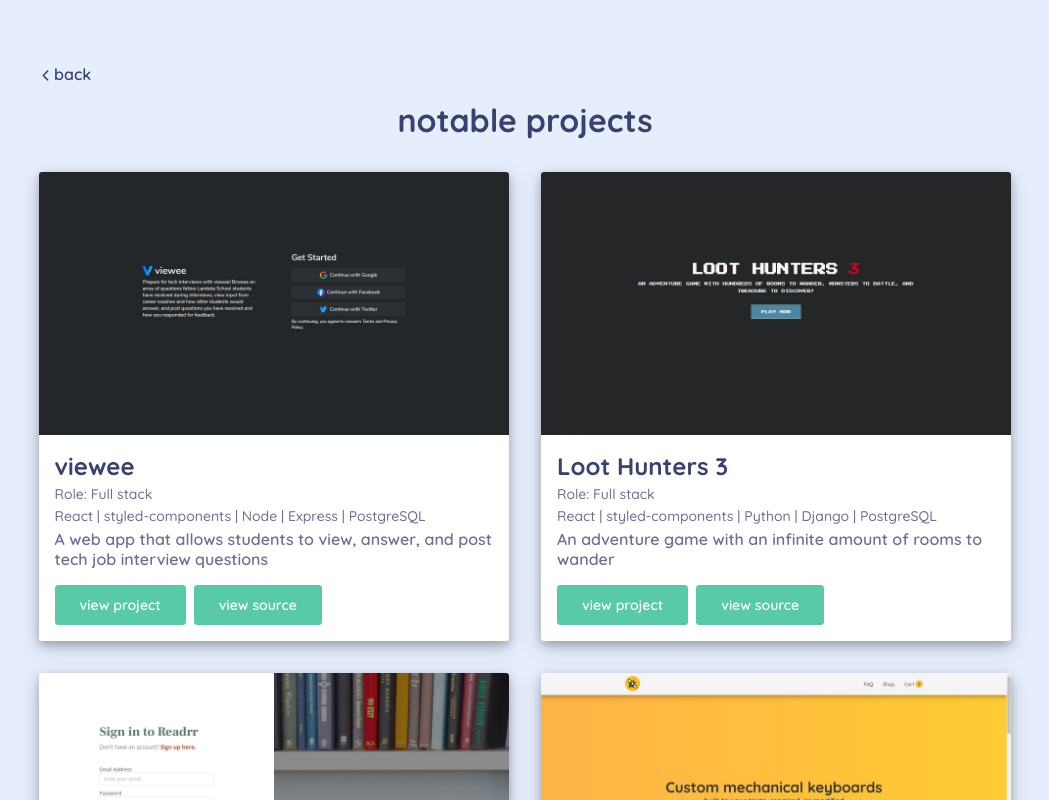
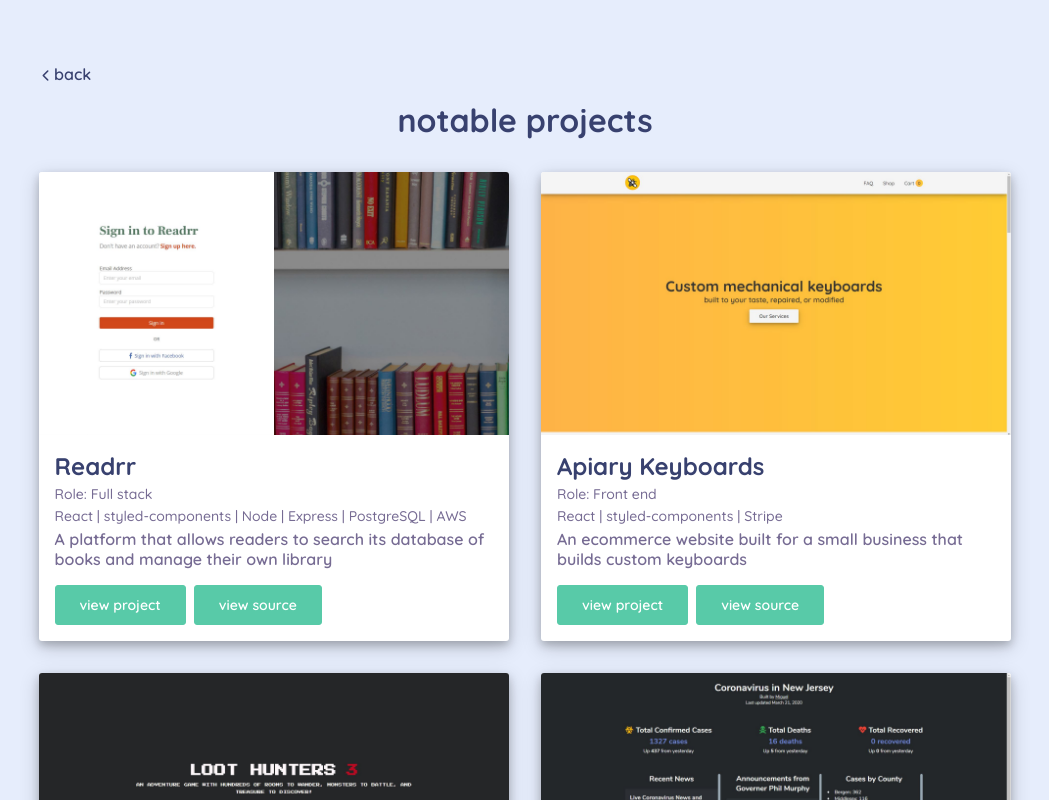
Before and after one commit to miugel/miguelnicolas, a React (Create React App) app: page /projects in a window 1280 px wide. Shown: the top 800 px of the page, without its empty margins (115-1164 px from the left). Built offline with nearby package versions, Linux system fonts and the light colour scheme.

Commit message:
Omit current project

```diff
--- a/src/components/projects.js
+++ b/src/components/projects.js
@@ -11,7 +11,7 @@ const Projects = props => {
 
             <div className='project-container'>
 
-            <div className='project'>
+                {/* <div className='project'>
                     <a href='https://viewee.netlify.app/' target='_blank' rel='noopener noreferrer'><div className='project-image'></div></a>
                     <div className='project-description'>
                         <h2>viewee</h2>
@@ -21,19 +21,7 @@ const Projects = props => {
                         <a href='https://viewee.netlify.app/' target='_blank' rel='noopener noreferrer'><button>view project</button></a>
                         <a href='https://github.com/viewee' target='_blank' rel='noopener noreferrer'><button>view source</button></a>
                     </div>
-                </div>
-
-                <div className='project'>
-                    <a href='https://loothunters.netlify.app/' target='_blank' rel='noopener noreferrer'><div className='project-image'></div></a>
-                    <div className='project-description'>
-                        <h2>Loot Hunters 3</h2>
-                        <p className='role'>Role: Full stack</p>
-                        <p className='tech-stack'>React | styled-components | Python | Django | PostgreSQL</p>
-                        <p className='description'>An adventure game with an infinite amount of rooms to wander</p>
-                        <a href='https://loothunters.netlify.app/' target='_blank' rel='noopener noreferrer'><button>view project</button></a>
-                        <a href='https://github.com/loothunters3' target='_blank' rel='noopener noreferrer'><button>view source</button></a>
-                    </div>
-                </div>
+                </div> */}
 
                 <div className='project'>
                     <a href='https://readrr.app/' target='_blank' rel='noopener noreferrer'><div className='project-image'></div></a>
@@ -56,6 +44,18 @@ const Projects = props => {
                         <p className='description'>An ecommerce website built for a small business that builds custom keyboards</p>
                         <a href='https://apiarykeyboards.now.sh/' target='_blank' rel='noopener noreferrer'><button>view project</button></a>
                         <a href='https://github.com/miugel/apiarykeyboards' target='_blank' rel='noopener noreferrer'><button>view source</button></a>
+                    </div>
+                </div>
+
+                <div className='project'>
+                    <a href='https://loothunters.netlify.app/' target='_blank' rel='noopener noreferrer'><div className='project-image'></div></a>
+                    <div className='project-description'>
+                        <h2>Loot Hunters 3</h2>
+                        <p className='role'>Role: Full stack</p>
+                        <p className='tech-stack'>React | styled-components | Python | Django | PostgreSQL</p>
+                        <p className='description'>An adventure game with an infinite amount of rooms to wander</p>
+                        <a href='https://loothunters.netlify.app/' target='_blank' rel='noopener noreferrer'><button>view project</button></a>
+                        <a href='https://github.com/loothunters3' target='_blank' rel='noopener noreferrer'><button>view source</button></a>
                     </div>
                 </div>
 
--- a/src/components/styles/projectsStyle.js
+++ b/src/components/styles/projectsStyle.js
@@ -119,14 +119,38 @@ const ProjectsContainer = styled.div`
             }
         }
 
+        // .project:nth-child(1) {
+        //     .project-image {
+        //         background: url();
+        //         background-size: cover;
+        //     }
+        // }
+
         .project:nth-child(1) {
             .project-image {
-                background: url(${viewee1});
+                background: url(${readrr1});
                 background-size: cover;
+
+                :hover {
+                    background: url(${readrr2});
+                    background-size: cover;
+                }
             }
         }
 
         .project:nth-child(2) {
+            .project-image {
+                background: url(${apiarykeyboards1});
+                background-size: cover;
+
+                :hover {
+                    background: url(${apiarykeyboards2});
+                    background-size: cover;
+                }
+            }
+        }
+
+        .project:nth-child(3) {
             .project-image {
                 background: url(${loothunters1});
                 background-size: cover;
@@ -138,38 +162,14 @@ const ProjectsContainer = styled.div`
             }
         }
 
-        .project:nth-child(3) {
-            .project-image {
-                background: url(${readrr1});
-                background-size: cover;
-
-                :hover {
-                    background: url(${readrr2});
-                    background-size: cover;
-                }
-            }
-        }
-
         .project:nth-child(4) {
-            .project-image {
-                background: url(${apiarykeyboards1});
-                background-size: cover;
-
-                :hover {
-                    background: url(${apiarykeyboards2});
-                    background-size: cover;
-                }
-            }
-        }
-
-        .project:nth-child(5) {
             .project-image {
                 background: url(${njcovid1});
                 background-size: cover;
             }
         }
 
-        .project:nth-child(6) {
+        .project:nth-child(5) {
             .project-image {
                 background: url(${bestbud1});
                 background-size: cover;
@@ -181,7 +181,7 @@ const ProjectsContainer = styled.div`
             }
         }
 
-        .project:nth-child(7) {
+        .project:nth-child(6) {
             .project-image {
                 background: url(${opti1});
                 background-size: cover;
@@ -193,14 +193,14 @@ const ProjectsContainer = styled.div`
             }
         }
 
-        .project:nth-child(8) {
+        .project:nth-child(7) {
             .project-image {
                 background: url(${githubclone1});
                 background-size: cover;
             }
         }
 
-        .project:nth-child(9) {
+        .project:nth-child(8) {
             .project-image {
                 background: url(${miguelnicolas1});
                 background-size: cover;
```
